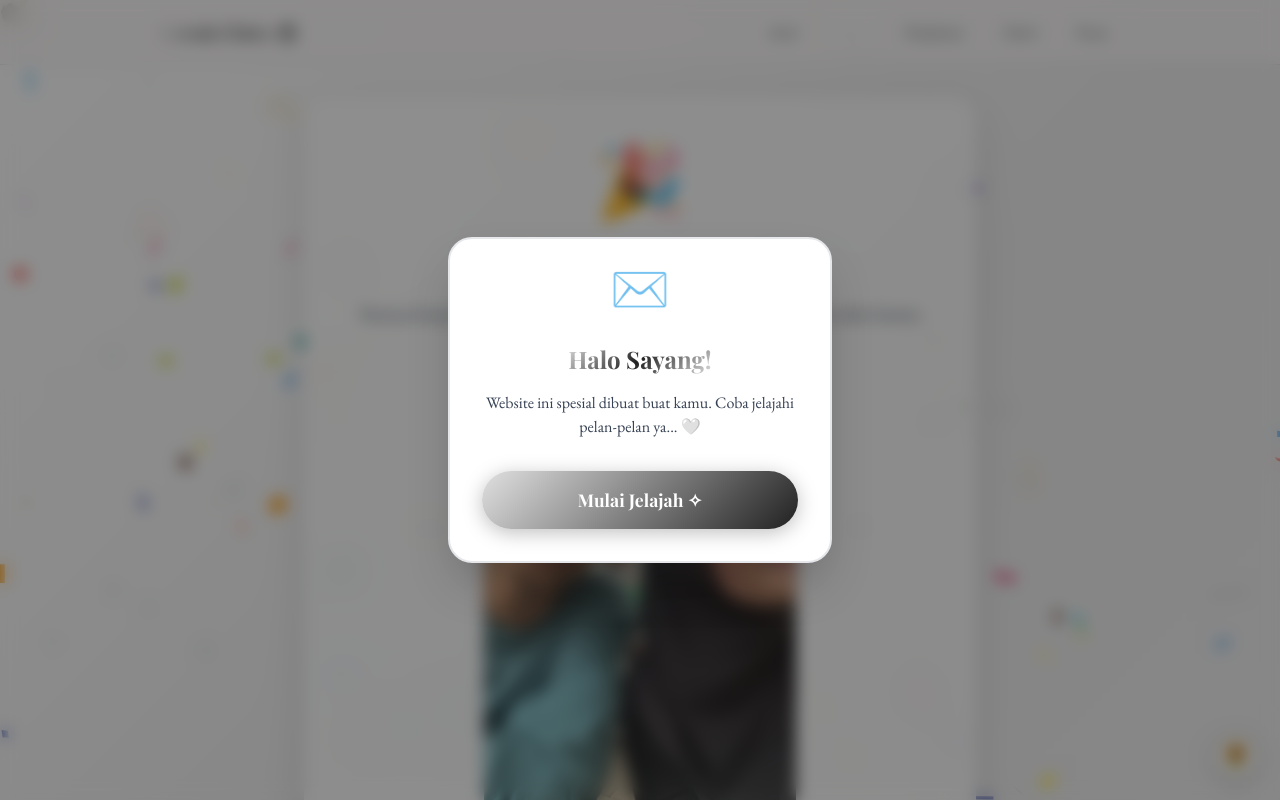
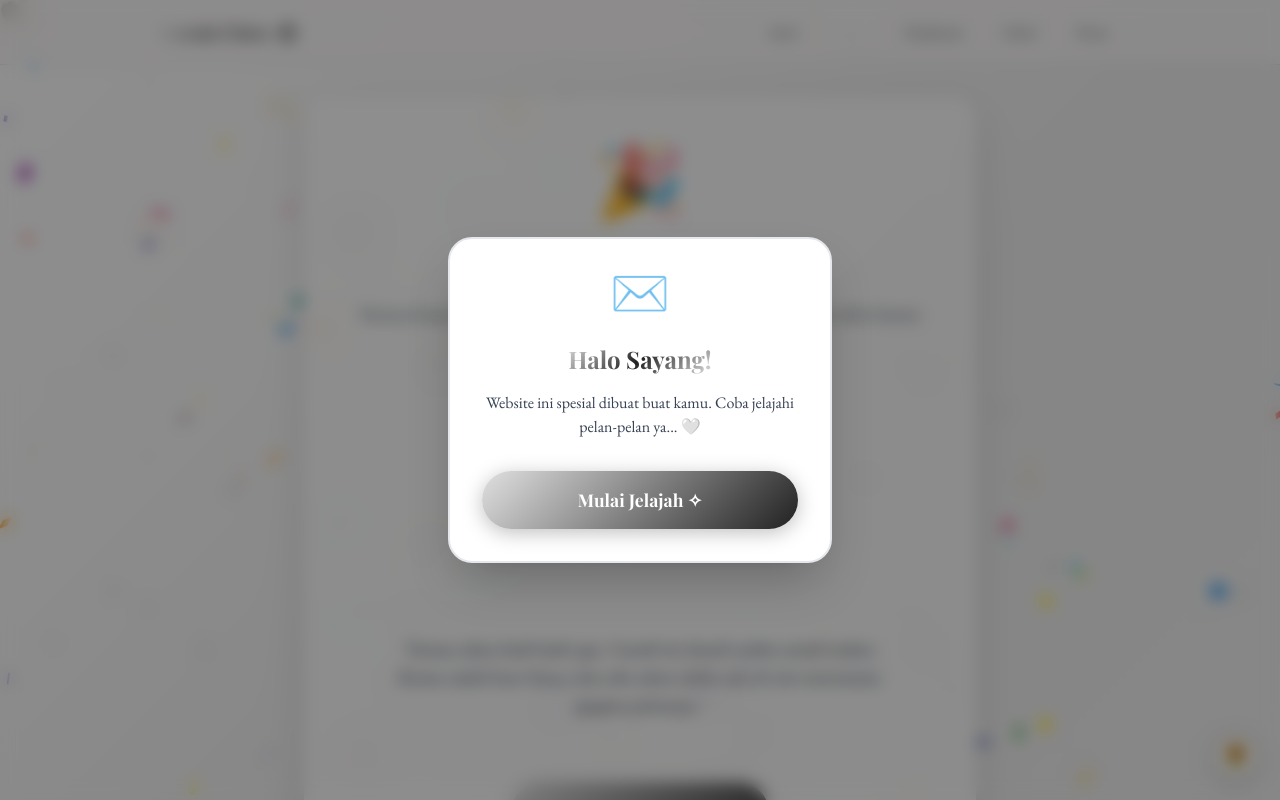
Before and after one commit to Barli-Pemula/SNBT-C, a Next.js app in the folder snbt-website/: page /hasil in a window 1280 px wide. Shown: the top 800 px of the page. Built offline with nearby package versions, Linux system fonts and the light colour scheme; a web font is replaced by a local one.

Commit message:
UI: Revert photo to wide format and add spacing below text on hasil page

```diff
--- a/snbt-website/src/app/hasil/page.tsx
+++ b/snbt-website/src/app/hasil/page.tsx
@@ -33,7 +33,7 @@ export default function HasilPage() {
         <p className="text-xl text-gray-700 mb-8 leading-relaxed">
           Semua kerja kerasmu terbayar. Kamu luar biasa, dan aku selalu tahu kamu bisa melakukannya.
         </p>
-        <div className="w-full max-w-xs aspect-[3/4] rounded-2xl mb-8 relative border-4 border-gray-100 shadow-md overflow-hidden bg-gray-50">
+        <div className="w-full max-w-xs h-40 rounded-2xl mb-8 relative border-4 border-gray-100 shadow-md overflow-hidden bg-gray-50">
           <Image
             src="/images/Snapchat-2033389452.jpg"
             alt="Foto Kemenangan"
@@ -48,6 +48,7 @@ export default function HasilPage() {
           initial={{ opacity: 0 }}
           animate={{ opacity: 1 }}
           transition={{ delay: 1.5 }}
+          className="text-lg font-medium text-gray-800 italic mb-16 max-w-lg"
         >
           &quot;Semua akan baik-baik saja. Cantik itu butuh waktu untuk mekar. Kamu sudah luar biasa, dan aku akan selalu ada di sini menemani, apapun jalannya.&quot;
         </motion.p>
```
